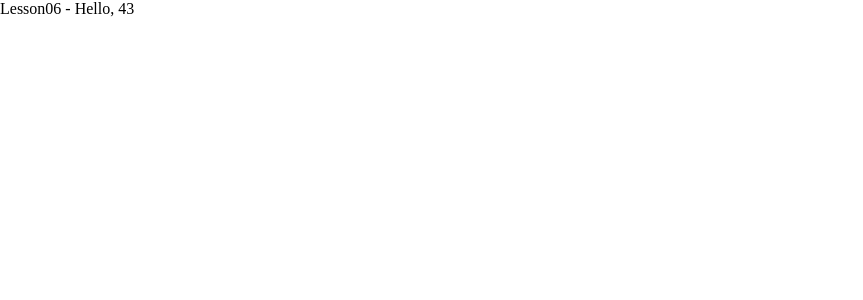
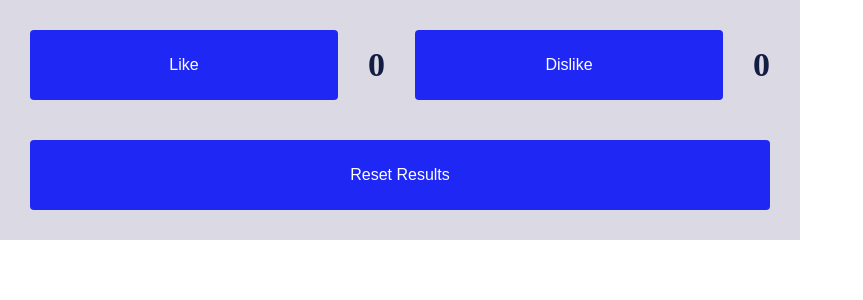
Before and after one commit to AdelBikulova/typescript_add, a React (Create React App) app: page / in a window 1280 px wide. Shown: the top 300 px of the page, without its empty margins (0-863 px from the left). Built offline with nearby package versions, Linux system fonts and the light colour scheme.

Commit message:
Homework07

```diff
--- a/package.json
+++ b/package.json
@@ -3,6 +3,8 @@
   "version": "0.1.0",
   "private": true,
   "dependencies": {
+    "@emotion/react": "^11.11.4",
+    "@emotion/styled": "^11.11.5",
     "@testing-library/jest-dom": "^5.17.0",
     "@testing-library/react": "^13.4.0",
     "@testing-library/user-event": "^13.5.0",
--- a/src/App.tsx
+++ b/src/App.tsx
@@ -1,17 +1,19 @@
 import './App.css';
 
 // Lessons
-import Lesson06 from './lessons/Lesson06/Lesson06';
+// import Lesson06 from './lessons/Lesson06/Lesson06';
+
 
 // Homeworks
-
+import Homework07 from 'homeworks/Homework07/Homework07';
 // Consultations
 
 
 function App() {
   return (
     <div className="App">
-      <Lesson06 />
+      {/* <Lesson06 /> */}
+      <Homework07/>
     </div>
   );
 }
--- a/src/components/Counter/Counter.tsx
+++ b/src/components/Counter/Counter.tsx
@@ -1,8 +1,8 @@
 import "./styles.css";
 import Button from "../Button/Button";
+import { CounterProps } from "./types";
 
-//ДЗ  - типизировать props компонента
-function Counter({ countValue, onMinusClick, onPlusClick }: any) {
+function Counter({ countValue, onMinusClick, onPlusClick }: CounterProps) {
   return (
     <div className="counter-wrapper">
       <div className="button-control">
@@ -15,5 +15,4 @@ function Counter({ countValue, onMinusClick, onPlusClick }: any) {
     </div>
   );
 }
-
 export default Counter;
--- /dev/null
+++ b/src/components/Counter/types.ts
@@ -0,0 +1,5 @@
+export interface CounterProps {
+  countValue: number;
+  onMinusClick: () => void;
+  onPlusClick: () => void;
+}
--- a/src/components/Feedback/Feedback.tsx
+++ b/src/components/Feedback/Feedback.tsx
@@ -1,25 +1,14 @@
-import { useState } from "react";
-
+import { FeedbackProps } from "./types";
 import "./styles.css";
 import Button from "../Button/Button";
 
-function Feedback() {
-  const [like, setLike] = useState<number>(0);
-  const [dislike, setDislike] = useState<number>(0);
-
-  const addLike = (): void => {
-    setLike((prevValue) => prevValue + 1);
-  };
-
-  const addDislike = (): void => {
-    setDislike((prevValue) => prevValue + 1);
-  };
-
-  const resetResults = (): void => {
-    setLike(0);
-    setDislike(0);
-  };
-
+function Feedback({
+  like,
+  dislike,
+  addLike,
+  addDislike,
+  resetResults,
+}: FeedbackProps) {
   return (
     <div className="feedback-container">
       <div className="feedback-result-container">
--- /dev/null
+++ b/src/components/Feedback/types.ts
@@ -0,0 +1,7 @@
+export interface FeedbackProps {
+    like: number;
+    dislike: number;
+    addLike: () => void;
+    addDislike: () => void;
+    resetResults: () => void;
+  }
--- /dev/null
+++ b/src/homeworks/Homework07/Homework07.tsx
@@ -0,0 +1,35 @@
+import "./styles.css";
+import { useState } from "react";
+import Feedback from "components/Feedback/Feedback";
+
+function Homework07() {
+  const [like, setLike] = useState<number>(0);
+  const [dislike, setDislike] = useState<number>(0);
+
+  const addLike = (): void => {
+    setLike((prevValue) => prevValue + 1);
+  };
+
+  const addDislike = (): void => {
+    setDislike((prevValue) => prevValue + 1);
+  };
+
+  const resetResults = (): void => {
+    setLike(0);
+    setDislike(0);
+  };
+
+  return (
+    <div>
+      <Feedback
+        like={like}
+        dislike={dislike}
+        addLike={addLike}
+        addDislike={addDislike}
+        resetResults={resetResults}
+      />
+    </div>
+  );
+}
+
+export default Homework07;
```
Also changed, not shown: src/homeworks/Homework07/styles.css (added), 2 other files (tests, documents, lock files or other folders).
